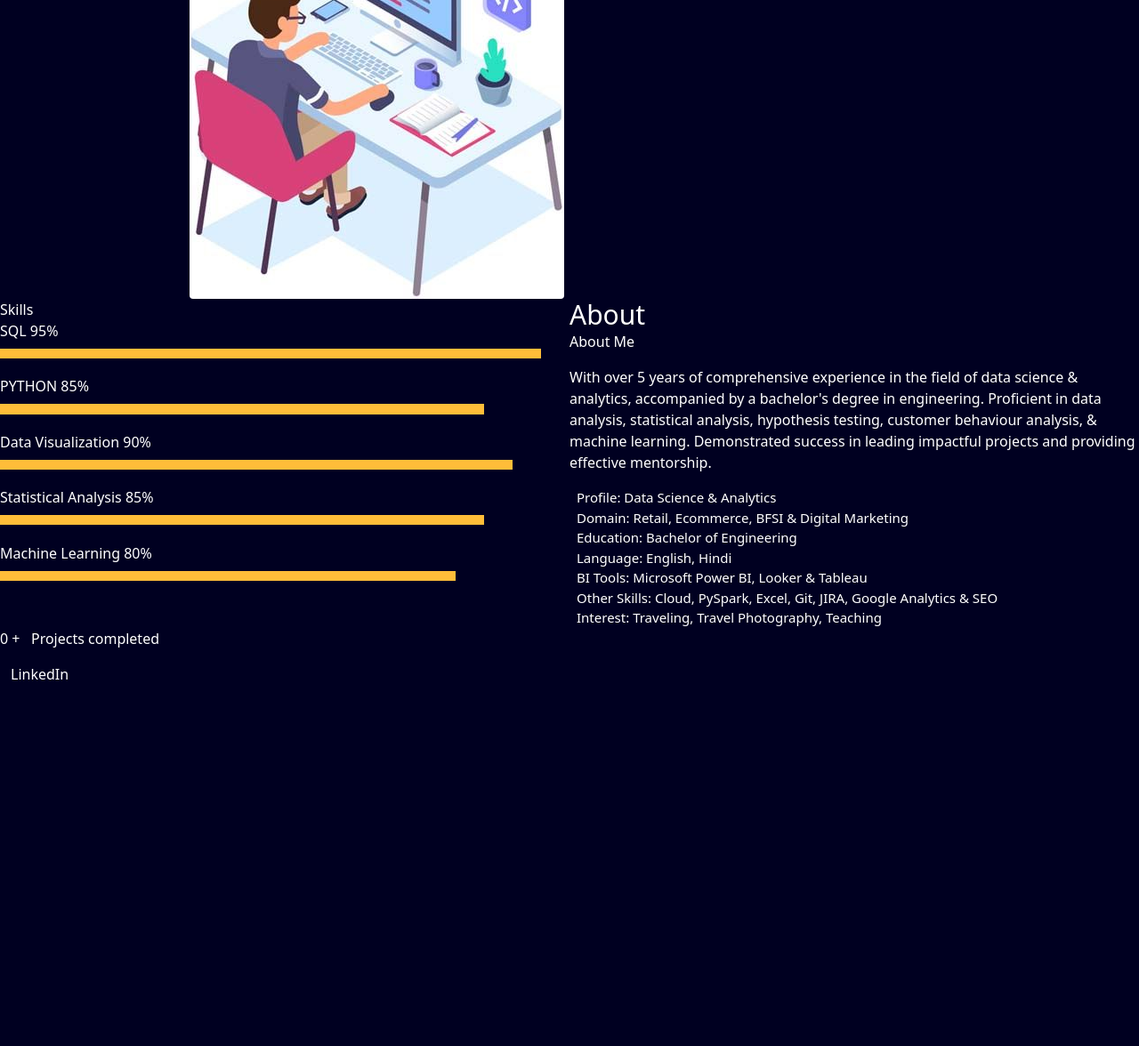
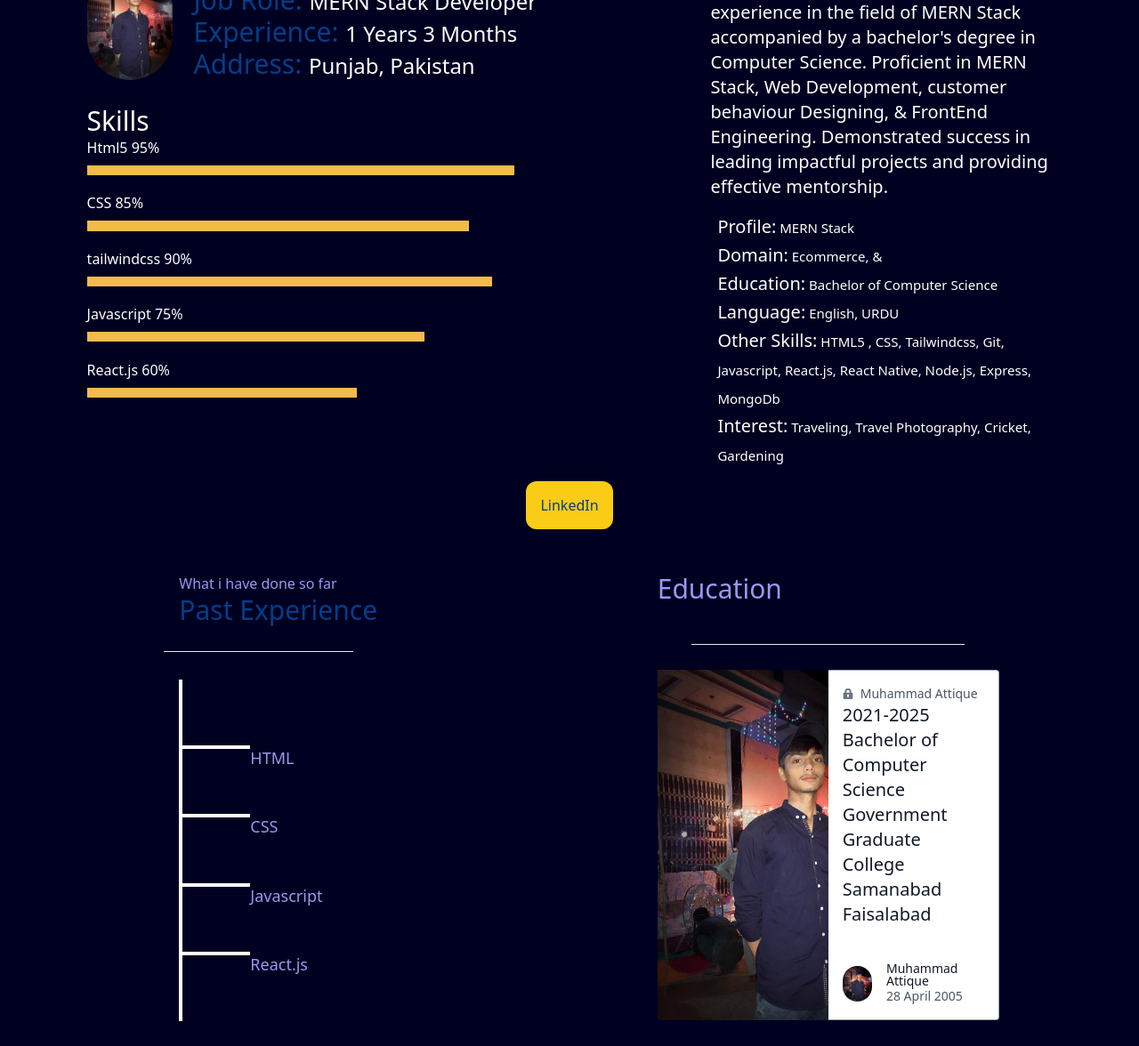
Before and after one commit to MianAteeq-star/Portfolio-, a plain HTML site: page first/index.html in a window 1280 px wide. Shown: the part 736-1912 px from the top of the page at 89% size. Before the commit the page ends 1517 px from the top, so only its background shows below. Drawn offline with nearby package versions, Linux system fonts and the light colour scheme.

Commit message:
about section and education

```diff
--- a/first/index.html
+++ b/first/index.html
@@ -15,12 +15,10 @@
     }
 
     .progress-bar {
-        background: #ffbd39;
         -webkit-box-shadow: none;
         box-shadow: none;
         font-size: 12px;
         line-height: 1.2;
-        color: #d42222;
         font-weight: 600;
         position: relative;
         overflow: visible;
@@ -35,7 +33,7 @@
 
     .skill-mf .progress .progress-bar {
         height: .7rem;
-        background-color: #ffbd39;
+        background-color: #f3bb4c;
     }
 </style>
 
@@ -43,15 +41,15 @@
     <header>
         <nav class="flex flex-wrap  justify-evenly  items-center min-w-screen min-h-20 bg-[#023047] ">
             <div>
-                <h1 class="text-2xl text-white ">Muhammad Attique Portfolio</h1>
+                <h1 class="text-2xl text-white text-[#9c97f1] ">Muhammad Attique Portfolio</h1>
             </div>
             <div>
                 <ul class="flex gap-6 t  flex-wrap">
-                    <li> <a href="/" class="hover:text-yellow-500 hover:underline ">Home</li></a>
-                    <li> <a href="/" class="hover:text-yellow-500 hover:underline ">About</li></a>
-                    <li> <a href="/" class="hover:text-yellow-500 hover:underline ">Services </li></a>
-                    <li> <a href="/" class="hover:text-yellow-500 hover:underline ">Projects </li></a>
-                    <li> <a href="/" class="hover:text-yellow-500 hover:underline ">Contact Me</li></a>
+                    <li> <a href="/" class="hover:text-yellow-500 hover:underline text-[#9c97f1]">Home</li></a>
+                    <li> <a href="/" class="hover:text-yellow-500 hover:underline text-[#9c97f1]">About</li></a>
+                    <li> <a href="/" class="hover:text-yellow-500 hover:underline text-[#9c97f1]">Services </li></a>
+                    <li> <a href="/" class="hover:text-yellow-500 hover:underline text-[#9c97f1]">Projects </li></a>
+                    <li> <a href="/" class="hover:text-yellow-500 hover:underline text-[#9c97f1]">Contact Me</li></a>
                 </ul>
             </div>
         </nav>
@@ -63,130 +61,213 @@
                 Hi, My name is <br> <span class="text-[#023e8a]">Muhammad Attique <br></span> and I am a passionate
                 <span id="element" class="text-[#023e8a]"></span>
             </div>
-            <div class=" min-h-52 w-96">
+            <div class=" min-h-52 max-w-96">
                 <img src="/assets/png.png" alt="">
             </div>
         </div>
 
         <hr class="w-4/5 m-auto mt-24 h-1 border-0 bg-[#9c97f1]">
-        <!-- <section>
-            <div>
-                <span class="text-white">What i have done so far</span>
-                <h1 class="text-white">Past Experience</h1>
-
-            </div>
-            <div class="skill-mf">
-                <p class="title-s">Skills</p>
-                <span class="text-white">SQL</span> <span class="pull-right text-white">95%</span>
-                <div class="progress">
-                    <div class="progress-bar" role="progressbar" style="width: 95%;" aria-valuenow="95"
-                        aria-valuemin="0" aria-valuemax="100"></div>
-                </div>
-            </div>
 
 
-        </section> -->
+        <section class="flex justify-around flex-wrap items-center">
+            <div class="flex justify-evenly flex-wrap mt-7 flex-col gap-y-7 ">
 
-
-        <section class="flex flex-col " id="about-section">
-            <div class="flex justify-evenly">
-
-                <div class="about-img">
-                    <img src="./assets/boy 2.jpg" class="img-fluid rounded b-shadow-a" alt="">
+                <div class="flex gap-6 justify-center items-center flex-wrap">
+                    <div class="mt-4">
+                        <img src="./assets/me.jpeg" class="rounded-full h-32 flex-wrap" alt="">
                     </div>
 
                     <!-- Details next to profile image -->
 
-                <div class="about-info">
-                    <p><span class="title-s">Name: </span> <span>Rishabh Mishra</span></p>
-                    <p><span class="title-s">Job Role: </span> <span>Senior Data Analyst</span></p>
-                    <p><span class="title-s">Experience: </span> <span>5 Years 3 Months</span></p>
-                    <p><span class="title-s">Address: </span> <span>Bengaluru, India</span></p>
+                    <div class="">
+                        <p><span class="text-3xl text-[#023e8a]">Name: </span> <span class="text-2xl ">Muhammad
+                                Attique</span></p>
+                        <p><span class="text-3xl text-[#023e8a]">Job Role: </span> <span class="text-2xl ">MERN Stack
+                                Developer</span></p>
+                        <p><span class="text-3xl text-[#023e8a]">Experience: </span> <span class="text-2xl ">1 Years 3
+                                Months</span></p>
+                        <p><span class="text-3xl text-[#023e8a]">Address: </span> <span class="text-2xl ">Punjab,
+                                Pakistan</span></p>
                     </div>
                 </div>
-
-
-<div class="flex justify-evenly">
-
-    <div class="skill-mf w-1/2">
-                <p class="title-s">Skills</p>
-                <span>SQL</span> <span class="pull-right">95%</span>
+                <div class="skill-mf ">
+                    <p class="text-3xl">Skills</p>
+                    <span>Html5</span> <span class="pull-right">95%</span>
                     <div class="progress">
                         <div class="progress-bar" role="progressbar" style="width: 95%;" aria-valuenow="95"
                             aria-valuemin="0" aria-valuemax="100"></div>
                     </div>
 
-                <span>PYTHON</span> <span class="pull-right">85%</span>
+                    <span>CSS</span> <span class="pull-right">85%</span>
                     <div class="progress">
-                    <div class="progress-bar" role="progressbar" style="width: 85%" aria-valuenow="85" aria-valuemin="0"
-                        aria-valuemax="100"></div>
+                        <div class="progress-bar" role="progressbar" style="width: 85%" aria-valuenow="85"
+                            aria-valuemin="0" aria-valuemax="100"></div>
                     </div>
 
-                <span>Data Visualization</span> <span class="pull-right">90%</span>
+                    <span>tailwindcss</span> <span class="pull-right">90%</span>
                     <div class="progress">
-                    <div class="progress-bar" role="progressbar" style="width: 90%" aria-valuenow="90" aria-valuemin="0"
-                        aria-valuemax="100"></div>
+                        <div class="progress-bar" role="progressbar" style="width: 90%" aria-valuenow="90"
+                            aria-valuemin="0" aria-valuemax="100"></div>
                     </div>
 
-                <span>Statistical Analysis</span> <span class="pull-right">85%</span>
+                    <span>Javascript</span> <span class="pull-right">75%</span>
                     <div class="progress">
-                    <div class="progress-bar" role="progressbar" style="width: 85%" aria-valuenow="85" aria-valuemin="0"
-                        aria-valuemax="100"></div>
+                        <div class="progress-bar" role="progressbar" style="width: 75%" aria-valuenow="85"
+                            aria-valuemin="0" aria-valuemax="100"></div>
                     </div>
 
-                <span>Machine Learning</span> <span class="pull-right">80%</span>
+                    <span>React.js</span> <span class="pull-right">60%</span>
                     <div class="progress">
-                    <div class="progress-bar" role="progressbar" style="width: 80%" aria-valuenow="80" aria-valuemin="0"
-                        aria-valuemax="100"></div>
+                        <div class="progress-bar" role="progressbar" style="width: 60%" aria-valuenow="80"
+                            aria-valuemin="0" aria-valuemax="100"></div>
+                    </div>
+
+                </div>
+            </div>
+
+
+            <div class=" w-96 mt-20 ">
+
+                <h1 class="text-3xl text-[#023e8a]">About</h1>
+
+                <p class="text-xl">With over 1 years of comprehensive experience in the field of MERN Stack
+                    accompanied by a bachelor's degree in Computer Science.
+                    Proficient in MERN Stack, Web Development, customer
+                    behaviour
+                    Designing, &amp; FrontEnd Engineering.
+                    Demonstrated success in leading impactful projects and providing effective mentorship.
+                </p>
+                <ul class="about-info mt-4 px-md-0 px-2">
+                    <li class="text-2xl text-[#023e8a]"><span class="text-xl ">Profile:</span> <span>MERN Stack</span>
+                    </li>
+                    <li class="text-2xl text-[#023e8a]"><span class="text-xl ">Domain:</span> <span> Ecommerce, &amp;
+                        </span></li>
+                    <li class="text-2xl text-[#023e8a]"><span class="text-xl ">Education:</span> <span>Bachelor of
+                            Computer Science</span></li>
+                    <li class="text-2xl text[#023e8a]"><span class="text-xl ">Language:</span> <span>English,
+                            URDU</span></li>
+
+                    <li class="text-2xl text-[#023e8a]"><span class="text-xl ">Other Skills:</span> <span>HTML5 , CSS,
+                            Tailwindcss, Git, Javascript,
+                            React.js, React Native, Node.js, Express, MongoDb</span></li>
+                    <li class="text-2xl text-[#023e8a]"><span class="text-xl ">Interest:</span> <span>Traveling, Travel
+                            Photography,
+                            Cricket, Gardening</span></li>
+
+                </ul>
+
+
+
+
+
+
+
+            </div>
+
+
+
+
+
+
+        </section>
+        <p class="text-center mt-7"><a href="https://www.linkedin.com/in/mian-ateeq-star-a6a0202b0/"
+                class="bg-yellow-400 rounded-xl p-4 text-[#023e8a]">LinkedIn</a></p>
+
+
+
+
+
+        <section class="mt-16 flex justify-around flex-wrap">
+            <div class="">
+                <span class=" ml-11 text-[#9c97f1]">What i have done so far</span>
+                <h1 class=" ml-11 text-3xl text-[#023e8a]">Past Experience</h1>
+                <hr class="w-4/5 m-auto h-1  mt-7 ">
+
+                <div  class="h-96 w-1 bg-white mx-11 my-7 flex flex-wrap flex-col justify-evenly">
+
+
+                        <div class="vertical-line w-20 h-1  my-100% mx-0 bg-white   ">
+                            <h1 class="text-lg text-[#9c97f1]  relative  left-20 ">
+                                HTML
+                            </h1>
+
+
+                        </div>
+                        <div class="vertical-line w-20 h-1  my-100% mx-0 bg-white   ">
+                            <h1 class="text-lg text-[#9c97f1]  relative  left-20 ">
+                                CSS
+                            </h1>
+
+
+                        </div>
+                        <div class="vertical-line w-20 h-1  my-100% mx-0 bg-white   ">
+                            <h1 class="text-lg text-[#9c97f1]  relative  left-20 ">
+                                Javascript
+                            </h1>
+                            <!-- <div class="desc relative text-xs left-20">
+                                Lorem ipsum dolor sit amet consectetur adipisicing elit. Ullam dolores harum impedit?
+                            </div> -->
+
+
+                        </div>
+                        <div class="vertical-line w-20 h-1  my-100% mx-0 bg-white   ">
+                            <h1 class="text-lg text-[#9c97f1]  relative  left-20 ">
+                                React.js
+                            </h1>
+
+
                         </div>
                 </div>
 
 
 
 
-            <div class="w-1/2" >
-                <h1 class="text-3xl">About</h1>
-                <h2 class="mb-4">About Me</h2>
+            </div>
 
-                <p class="text-white">With over 5 years of comprehensive experience in the field of data
-                    science & analytics,
-                    accompanied by a bachelor's degree in engineering.
-                    Proficient in data analysis, statistical analysis, hypothesis testing, customer
-                    behaviour
-                    analysis, &amp; machine learning.
-                    Demonstrated success in leading impactful projects and providing effective mentorship.
+            <div class="education w-96  ">
+                <h1 class="text-3xl text-[#9c97f1]">
+                    Education
+                </h1>
+                <hr class="mt-11 w-4/5 m-auto">
+
+                <div class="max-w-sm w-full lg:max-w-full lg:flex mt-7">
+                    <div class="h-48 lg:h-auto lg:w-48 flex-none bg-cover rounded-t lg:rounded-t-none lg:rounded-l text-center overflow-hidden" style="background-image: url('/assets/me.jpeg'); background-size: cover; background-repeat: no-repeat;" title="Muhammad Attique">
+                    </div>
+                    <div class="border-r border-b border-l border-gray-400 lg:border-l-0 lg:border-t lg:border-gray-400 bg-white rounded-b lg:rounded-b-none lg:rounded-r p-4 flex flex-col justify-between leading-normal">
+                      <div class="mb-8">
+                        <p class="text-sm text-gray-600 flex items-center">
+                          <svg class="fill-current text-gray-500 w-3 h-3 mr-2" xmlns="http://www.w3.org/2000/svg" viewBox="0 0 20 20">
+                            <path d="M4 8V6a6 6 0 1 1 12 0v2h1a2 2 0 0 1 2 2v8a2 2 0 0 1-2 2H3a2 2 0 0 1-2-2v-8c0-1.1.9-2 2-2h1zm5 6.73V17h2v-2.27a2 2 0 1 0-2 0zM7 6v2h6V6a3 3 0 0 0-6 0z" />
+                          </svg>
+                         Muhammad Attique
                         </p>
-                <ul class="about-info mt-4 px-md-0 px-2">
-                    <li class="d-flex"><span>Profile:</span> <span>Data Science &amp; Analytics</span></li>
-                    <li class="d-flex"><span>Domain:</span> <span>Retail, Ecommerce, BFSI &amp; Digital
-                            Marketing</span></li>
-                    <li class="d-flex"><span>Education:</span> <span>Bachelor of Engineering</span></li>
-                    <li class="d-flex"><span>Language:</span> <span>English, Hindi</span></li>
-                    <li class="d-flex"><span>BI Tools:</span> <span>Microsoft Power BI, Looker &amp;
-                            Tableau</span></li>
-                    <li class="d-flex"><span>Other Skills:</span> <span>Cloud, PySpark, Excel, Git, JIRA,
-                            Google
-                            Analytics &amp; SEO</span></li>
-                            <li class="d-flex"><span>Interest:</span> <span>Traveling, Travel Photography,
-                                Teaching</span></li>
-
-                </ul>
+                        <div class="text-gray-900  text-xl mb-2">2021-2025
+                            Bachelor of Computer Science
+                           Government Graduate College Samanabad Faisalabad
+                           </div>
+                      </div>
+                      <div class="flex items-center">
+                        <img class="w-10 h-10 rounded-full mr-4" src="/assets/me.jpeg" alt="Avatar of Jonathan Reinink">
+                        <div class="text-sm">
+                          <p class="text-gray-900 leading-none">Muhammad Attique</p>
+                          <p class="text-gray-600">28 April 2005</p>
+                        </div>
 
             </div>
-        </div>
 
-            <div class="counter-wrap ftco-animate d-flex mt-md-3">
-                <div class="text">
-                    <p class="mb-4">
-                        <span class="number" data-number="30">0</span> <span>+</span>
-                        <span>&nbsp; Projects completed</span>
-                    </p>
-                    <p><a href="https://www.linkedin.com/in/rishabhnmishra/"
-                            class="btn btn-primary py-3 px-3">LinkedIn</a></p>
-                </div>
-            </div>
+
 
         </section>
+
+
+
+
+
+
+
+
+
+
     </main>
     <script src="https://unpkg.com/typed.js@2.1.0/dist/typed.umd.js"></script>
 
```
Also changed, not shown: first/assets/me.jpeg (added). Lines whose indentation alone changed are shown as unchanged.
